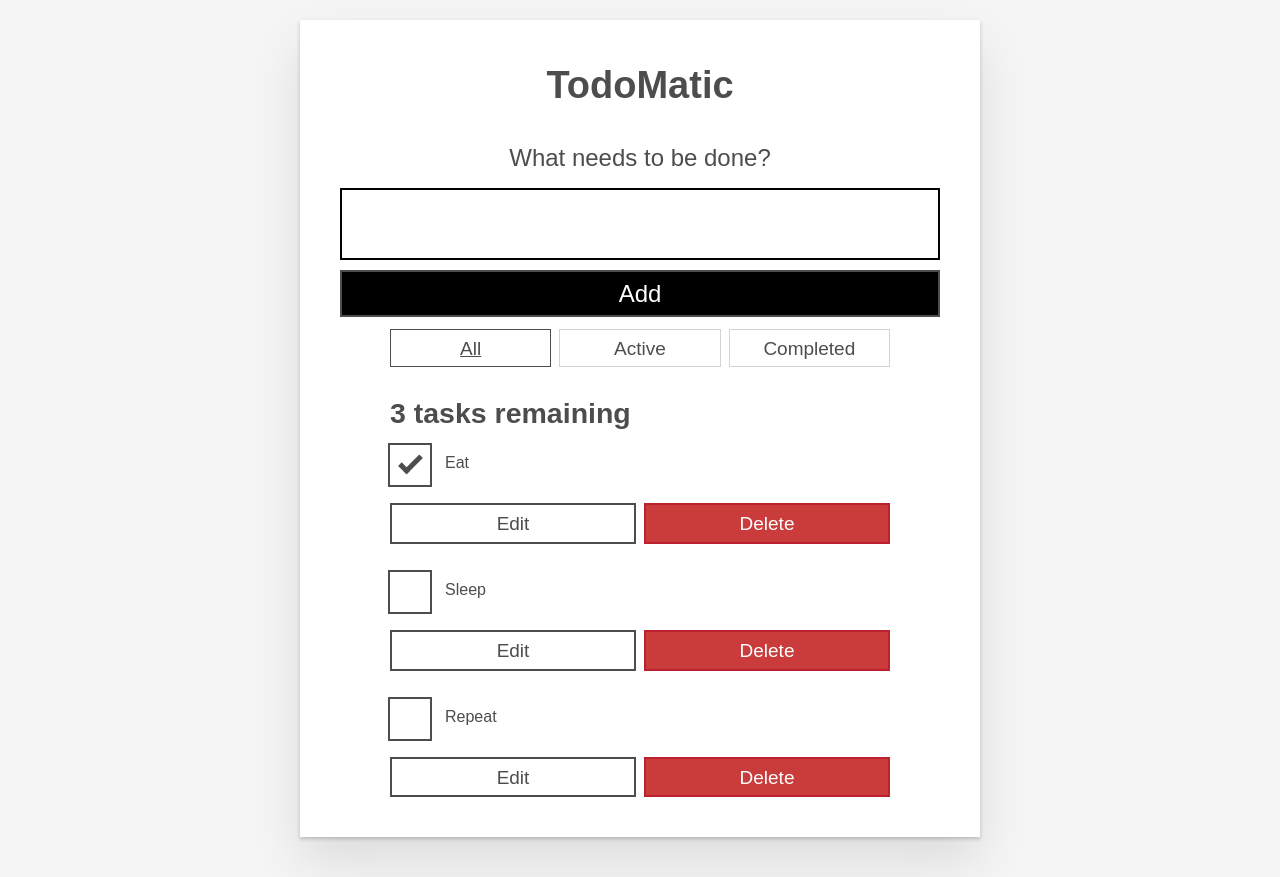
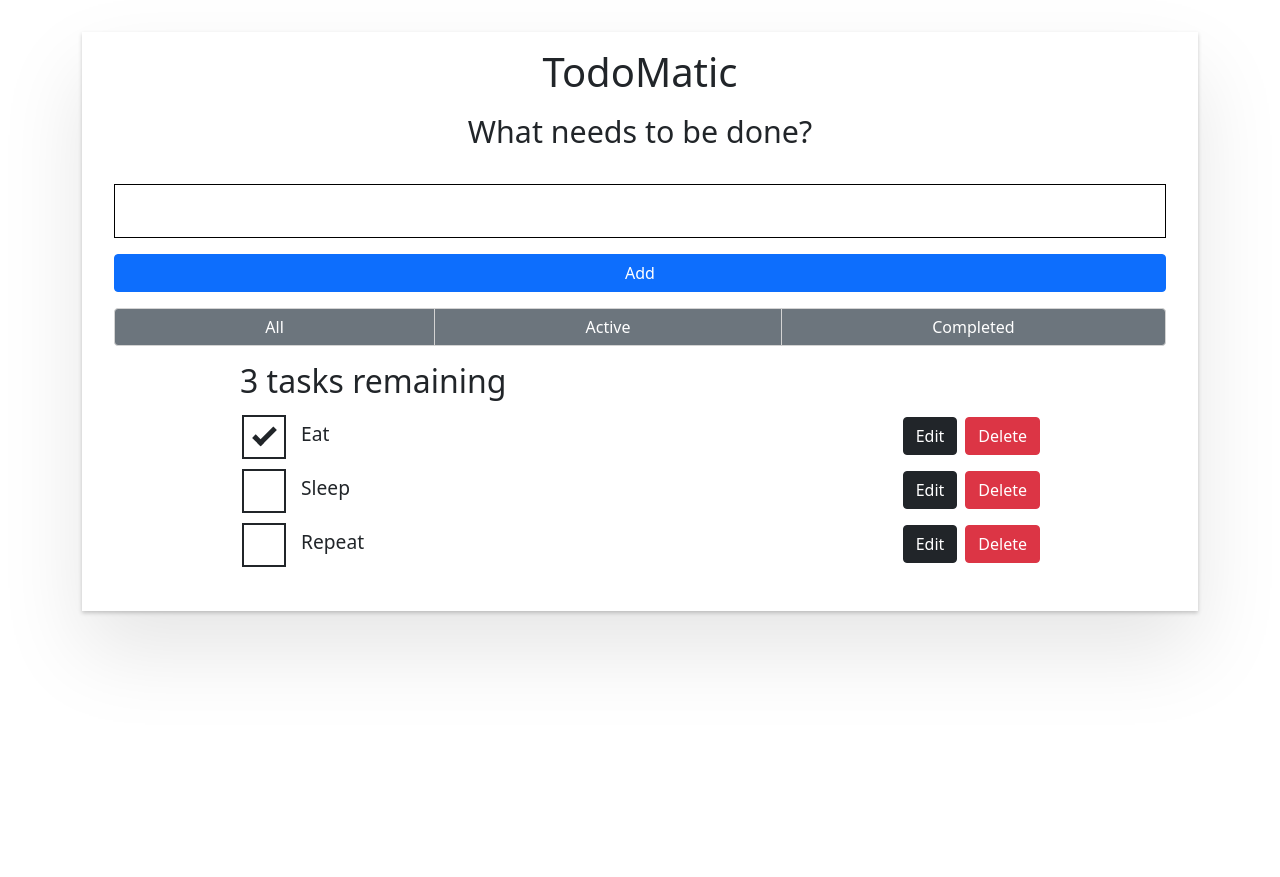
Before and after one commit to sparrowhawwk/react-app-todo, a React (Create React App) app: page / in a window 1280 px wide. After the commit the page ends 800 px from the top, so only its background shows below. Built offline with nearby package versions, Linux system fonts and the light colour scheme.

Commit message:
React todo with Bootstrap changes
React todo with Bootstrap changes

```diff
--- a/package.json
+++ b/package.json
@@ -6,9 +6,11 @@
     "@testing-library/jest-dom": "^5.16.1",
     "@testing-library/react": "^12.1.2",
     "@testing-library/user-event": "^13.5.0",
+    "bootstrap": "^5.1.3",
     "react": "^17.0.2",
     "react-dom": "^17.0.2",
     "react-scripts": "5.0.0",
+    "sass": "^1.49.7",
     "web-vitals": "^2.1.4"
   },
   "scripts": {
--- a/public/index.html
+++ b/public/index.html
@@ -26,7 +26,7 @@
     -->
     <title>TodoMatic</title>
   </head>
-  <body>
+  <body class="container">
     <noscript>You need to enable JavaScript to run this app.</noscript>
     <div id="root"></div>
     <!--
--- a/src/App.js
+++ b/src/App.js
@@ -50,7 +50,7 @@ function App(props) {
             name: name,
             completed: false,
         };
-        setTasks([...tasks, newTask]);
+        setTasks([newTask, ...tasks]);
     }
 
     function toggleTaskCompleted(id) {
@@ -80,7 +80,7 @@ function App(props) {
 
     return (
         <div className="todoapp stack-large">
-            <h1>TodoMatic</h1>
+            <h1 class="text-center">TodoMatic</h1>
             <Form addTask={addTask} />
             <div className="filters btn-group stack-exception">
                 {filterList}
--- a/src/components/FilterButton.js
+++ b/src/components/FilterButton.js
@@ -2,7 +2,7 @@ function FilterButton(props) {
     return (
         <button
             type="button"
-            className="btn toggle-btn"
+            className="btn btn-secondary toggle-btn"
             aria-pressed={props.isPressed}
             onClick={() => props.setFilter(props.name)}
         >
--- a/src/components/Form.js
+++ b/src/components/Form.js
@@ -29,7 +29,7 @@ function Form(props) {
                 value={name}
                 onChange={handleChange}
             />
-            <button type="submit" className="btn btn__primary btn__lg">
+            <button type="submit" className="btn btn-block btn-primary btn__lg">
                 Add
             </button>
         </form>
--- a/src/components/Todo.js
+++ b/src/components/Todo.js
@@ -30,10 +30,10 @@ export default function Todo(props) {
                     onChange={handleChange}
                 />
             </div>
-            <div className="btn-group">
+            <div className="customBtn">
                 <button
                     type="button"
-                    className="btn todo-cancel"
+                    className="btn todo-cancel btn-outline-dark me-2"
                     onClick={() => setEditing(false)}
                 >
                     Cancel
@@ -41,7 +41,7 @@ export default function Todo(props) {
                         renaming {props.name}
                     </span>
                 </button>
-                <button type="submit" className="btn btn__primary todo-edit">
+                <button type="submit" className="btn btn-outline-dark todo-edit">
                     Save
                     <span className="visually-hidden">
                         new name for {props.name}
@@ -52,8 +52,8 @@ export default function Todo(props) {
     );
 
     const viewTemplate = (
-        <div className="stack-small">
-            <div className="c-cb">
+        <div className="stack-small row">
+            <div className="c-cb col-md-9 col-sm-12">
                 <input
                     id={props.id}
                     type="checkbox"
@@ -64,17 +64,17 @@ export default function Todo(props) {
                     {props.name}
                 </label>
             </div>
-            <div className="btn-group">
+            <div className="col-md-3 col-sm-12 text-md-end">
                 <button
                     type="button"
-                    className="btn"
+                    className="btn btn-dark me-2"
                     onClick={() => setEditing(true)}
                 >
                     Edit <span className="visually-hidden">{props.name}</span>
                 </button>
                 <button
                     type="button"
-                    className="btn btn__danger"
+                    className="btn btn-danger"
                     onClick={() => props.deleteTask(props.id)}
                 >
                     Delete <span className="visually-hidden">{props.name}</span>
--- /dev/null
+++ b/src/custom.scss
@@ -0,0 +1,14 @@
+// Override default variables before the import
+$body-bg: #000;
+
+// Import Bootstrap and its default variables
+@import '~bootstrap/scss/bootstrap.scss';
+
+body {
+    background-color: $body-bg;
+}
+
+ol,
+ul {
+    padding-left: 0 !important;
+}
--- a/src/index.css
+++ b/src/index.css
@@ -1,145 +1,20 @@
-/* RESETS */
-*,
-*::before,
-*::after {
-    box-sizing: border-box;
-}
-*:focus {
-    outline: 3px dashed #228bec;
-    outline-offset: 0;
-}
-html {
-    font: 62.5% / 1.15 sans-serif;
-}
-h1,
-h2 {
-    margin-bottom: 0;
-}
-ul {
-    list-style: none;
-    padding: 0;
-}
-button {
-    border: none;
-    margin: 0;
-    padding: 0;
-    width: auto;
-    overflow: visible;
-    background: transparent;
-    color: inherit;
-    font: inherit;
-    line-height: normal;
-    -webkit-font-smoothing: inherit;
-    -moz-osx-font-smoothing: inherit;
-    -webkit-appearance: none;
-}
-button::-moz-focus-inner {
-    border: 0;
-}
-button,
-input,
-optgroup,
-select,
-textarea {
-    font-family: inherit;
-    font-size: 100%;
-    line-height: 1.15;
-    margin: 0;
-}
-button,
-input {
-    overflow: visible;
-}
-input[type='text'] {
-    border-radius: 0;
-}
-body {
-    width: 100%;
-    max-width: 68rem;
-    margin: 0 auto;
-    font: 1.6rem/1.25 Arial, sans-serif;
-    background-color: #f5f5f5;
-    color: #4d4d4d;
-}
-@media screen and (min-width: 620px) {
-    body {
-        font-size: 1.9rem;
-        line-height: 1.31579;
-    }
-}
-/*END RESETS*/
 /* GLOBAL STYLES */
 .form-group > input[type='text'] {
     display: inline-block;
     margin-top: 0.4rem;
 }
-.btn {
-    padding: 0.8rem 1rem 0.7rem;
-    border: 0.2rem solid #4d4d4d;
-    cursor: pointer;
-    text-transform: capitalize;
-}
 .btn.toggle-btn {
-    border-width: 1px;
-    border-color: #d3d3d3;
-}
-.btn.toggle-btn[aria-pressed='true'] {
-    text-decoration: underline;
-    border-color: #4d4d4d;
-}
-.btn__danger {
-    color: #fff;
-    background-color: #ca3c3c;
-    border-color: #bd2130;
-}
-.btn__filter {
-    border-color: lightgrey;
-}
-.btn__primary {
-    color: #fff;
-    background-color: #000;
+    border: 1px solid #d3d3d3;
+    text-decoration: none;
 }
 .btn-group {
     display: flex;
-    justify-content: space-between;
 }
-.btn-group > * {
-    flex: 1 1 49%;
+.customBtn {
+    margin-top: 10px;
 }
-.btn-group > * + * {
-    margin-left: 0.8rem;
-}
-.label-wrapper {
-    margin: 0;
-    flex: 0 0 100%;
-    text-align: center;
-}
-.visually-hidden {
-    position: absolute !important;
-    height: 1px;
-    width: 1px;
-    overflow: hidden;
-    clip: rect(1px 1px 1px 1px);
-    clip: rect(1px, 1px, 1px, 1px);
-    white-space: nowrap;
-}
-[class*='stack'] > * {
-    margin-top: 0;
-    margin-bottom: 0;
-}
-.stack-small > * + * {
-    margin-top: 1.25rem;
-}
-.stack-large > * + * {
-    margin-top: 2.5rem;
-}
-@media screen and (min-width: 550px) {
-    .stack-small > * + * {
-        margin-top: 1.4rem;
-    }
-    .stack-large > * + * {
-        margin-top: 2.8rem;
-    }
+.stack-small {
+    margin-bottom: 16px;
 }
 /* END GLOBAL STYLES */
 .todoapp {
@@ -152,7 +27,7 @@ body {
 }
 @media screen and (min-width: 550px) {
     .todoapp {
-        padding: 4rem;
+        padding: 1rem 2rem;
     }
 }
 .todoapp > * {
@@ -163,13 +38,6 @@ body {
 .todoapp > form {
     max-width: 100%;
 }
-.todoapp > h1 {
-    display: block;
-    max-width: 100%;
-    text-align: center;
-    margin: 0;
-    margin-bottom: 1rem;
-}
 .label__lg {
     line-height: 1.01567;
     font-weight: 300;
@@ -178,12 +46,12 @@ body {
     text-align: center;
 }
 .input__lg {
-    padding: 2rem;
-    border: 2px solid #000;
+    padding: .2rem 1rem;
+    border: 1px solid #000;
 }
 .input__lg:focus {
     border-color: #4d4d4d;
-    box-shadow: inset 0 0 0 2px;
+    box-shadow: inset 0 0 0 1px;
 }
 [class*='__lg'] {
     display: inline-block;
@@ -193,53 +61,35 @@ body {
 [class*='__lg']:not(:last-child) {
     margin-bottom: 1rem;
 }
-@media screen and (min-width: 620px) {
-    [class*='__lg'] {
-        font-size: 2.4rem;
-    }
-}
 .filters {
     width: 100%;
-    margin: unset auto;
+    max-width: 100%;
 }
-.stack-exception {
-    margin-top: 1.2rem;
+.stack-exception, #list-heading {
+    margin-top: 1rem;
 }
 /* Todo item styles */
 .todo {
     display: flex;
-    flex-direction: row;
-    flex-wrap: wrap;
-}
-.todo > * {
-    flex: 0 0 100%;
+    flex-direction: column;
 }
 .todo-text {
     width: 100%;
-    min-height: 4.4rem;
+    min-height: 2.4rem;
     padding: 0.4rem 0.8rem;
-    border: 2px solid #565656;
+    border: 1px solid #565656;
 }
 .todo-text:focus {
-    box-shadow: inset 0 0 0 2px;
+    box-shadow: inset 0 0 0 1px;
 }
 /* CHECKBOX STYLES */
 .c-cb {
-    box-sizing: border-box;
-    font-family: Arial, sans-serif;
-    -webkit-font-smoothing: antialiased;
-    font-weight: 400;
-    font-size: 1.6rem;
-    line-height: 1.25;
-    display: block;
+    font-size: 1.2rem;
     position: relative;
-    min-height: 44px;
-    padding-left: 40px;
-    clear: left;
+    left: 16px;
 }
 .c-cb > label::before,
 .c-cb > input[type='checkbox'] {
-    box-sizing: border-box;
     top: -2px;
     left: -2px;
     width: 44px;
@@ -254,12 +104,8 @@ body {
     opacity: 0;
 }
 .c-cb > label {
-    font-size: inherit;
-    font-family: inherit;
-    line-height: inherit;
-    display: inline-block;
-    margin-bottom: 0;
-    padding: 8px 15px 5px;
+    margin-left: 30px;
+    padding: 3px 15px 0;
     cursor: pointer;
     touch-action: manipulation;
 }
@@ -268,10 +114,6 @@ body {
     position: absolute;
     border: 2px solid currentColor;
     background: transparent;
-}
-.c-cb > input[type='checkbox']:focus + label::before {
-    border-width: 4px;
-    outline: 3px dashed #228bec;
 }
 .c-cb > label::after {
     box-sizing: content-box;
@@ -291,3 +133,9 @@ body {
 .c-cb > input[type='checkbox']:checked + label::after {
     opacity: 1;
 }
+
+@media (max-width: 768px) {
+    .c-cb {
+        min-height: 50px
+    }
+}
--- a/src/index.js
+++ b/src/index.js
@@ -1,6 +1,8 @@
 import React from 'react';
 import ReactDOM from 'react-dom';
 import './index.css';
+import './custom.scss';
+import 'bootstrap/dist/css/bootstrap.css';
 import App from './App';
 
 const DATA = [
```
Also changed, not shown: 1 other file (tests, documents, lock files or other folders).
